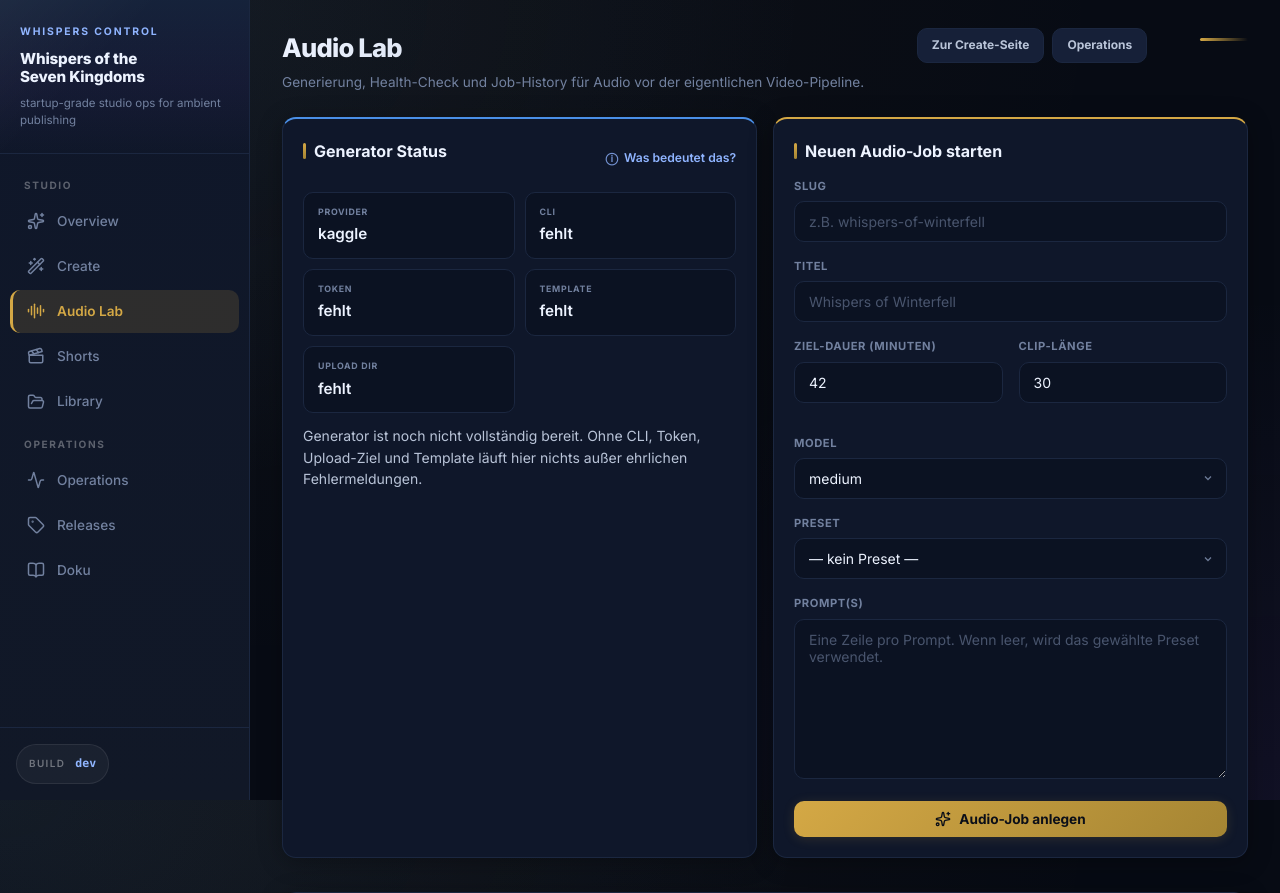
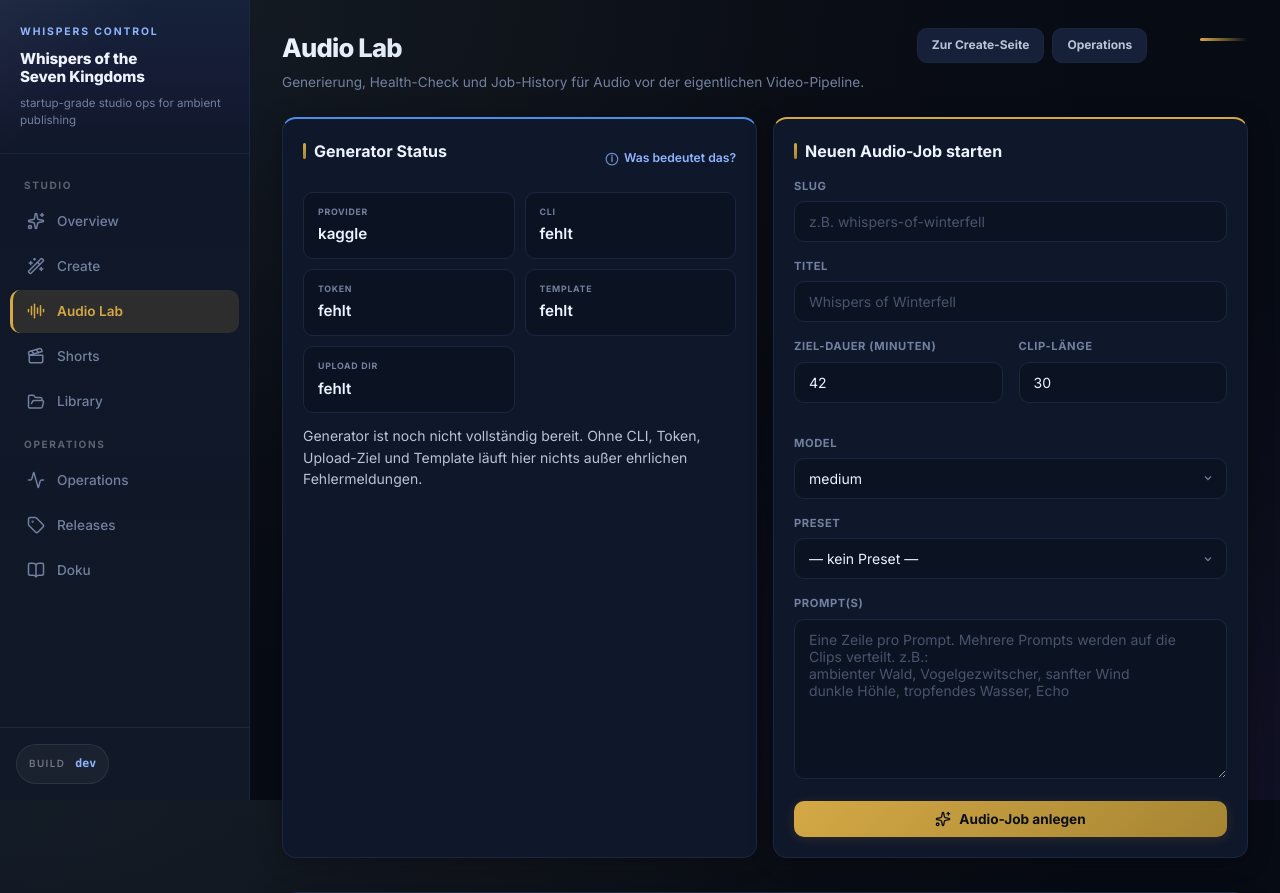
Before and after one commit to pepler1993-dot/WhispersoftheSevenKingdoms, a FastAPI app: page /admin/audio in a window 1280 px wide. Shown: the top 893 px of the page. Run offline with FastAPI, Linux system fonts and the light colour scheme; data that the repository does not hold is empty; some libraries are stand-ins or nearby versions.

Commit message:
fix(audio-lab): update prompt placeholder for GPU worker (#62)

```diff
--- a/services/sync/templates/audio_generator.html
+++ b/services/sync/templates/audio_generator.html
@@ -101,7 +101,9 @@
       {% endif %}
       <div class="form-group">
         <label for="prompt_text">Prompt(s)</label>
-        <textarea name="prompt_text" id="prompt_text" class="form-input" rows="8" placeholder="Eine Zeile pro Prompt. Wenn leer, wird das gewählte Preset verwendet."></textarea>
+        <textarea name="prompt_text" id="prompt_text" class="form-input" rows="8" placeholder="Eine Zeile pro Prompt. Mehrere Prompts werden auf die Clips verteilt. z.B.:
+ambienter Wald, Vogelgezwitscher, sanfter Wind
+dunkle Höhle, tropfendes Wasser, Echo"></textarea>
       </div>
       <button type="submit" class="btn btn-primary" style="width:100%"><i data-lucide="sparkles" style="width:16px;height:16px"></i> Audio-Job anlegen</button>
     </form>
```
